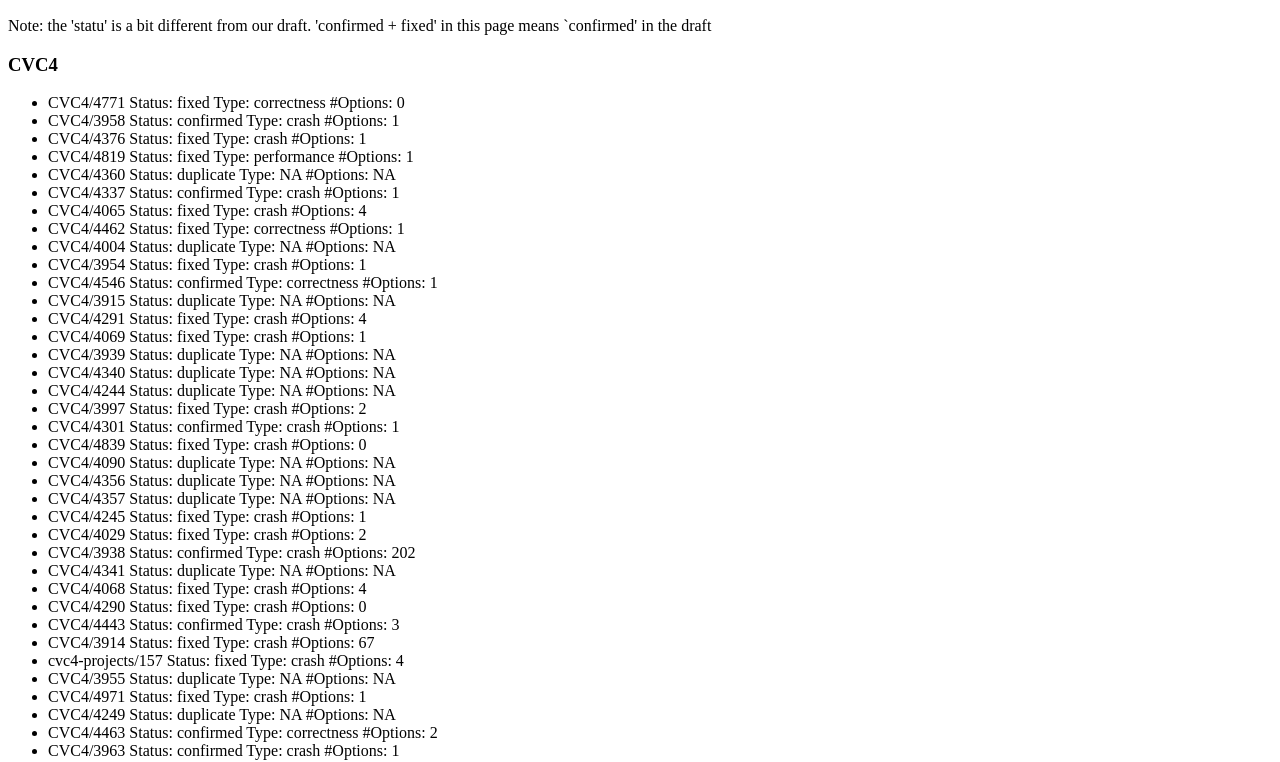
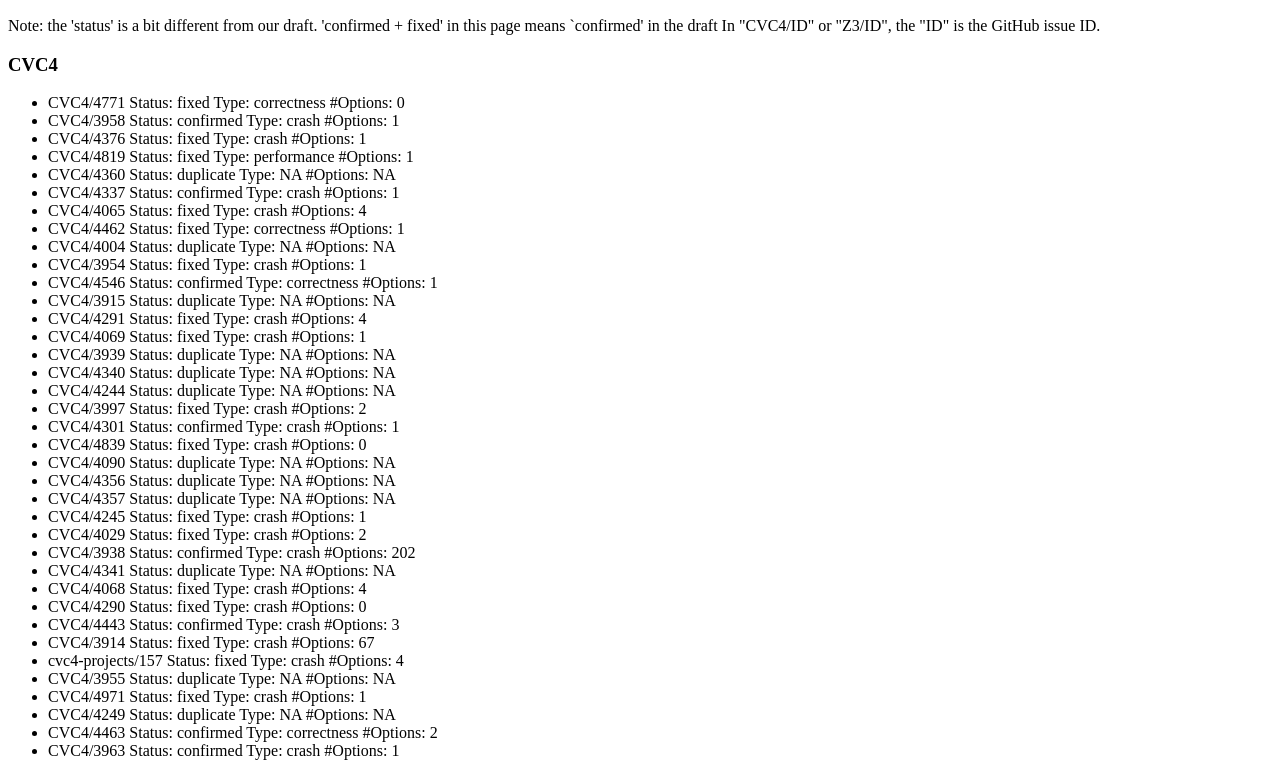
Before and after one commit to falconfuzzing/falconfuzzing.github.io, a plain HTML site: page index.html in a window 1280 px wide. Shown: the part 38-800 px from the top of the page. Drawn offline with Linux system fonts and the light colour scheme.

Commit message:
Update index.html

```diff
--- a/index.html
+++ b/index.html
@@ -3,7 +3,8 @@
   <title>Falcon_Fuzz</title>
 </head>
 <h2 id='smt-fuzz'>Falcon-Fuzz</h2>
-<body>Note: the 'statu' is a bit different from our draft. 'confirmed + fixed' in this page means `confirmed' in the draft
+<body>Note: the 'status' is a bit different from our draft. 'confirmed + fixed' in this page means `confirmed' in the draft
+ In "CVC4/ID" or "Z3/ID", the "ID" is the GitHub issue ID.
 <h3 id='cvc'>CVC4</h3>
  <ul id='cvc-bugs'><li><a>CVC4/4771 Status: fixed Type: correctness #Options: 0
 </a></li>
```
